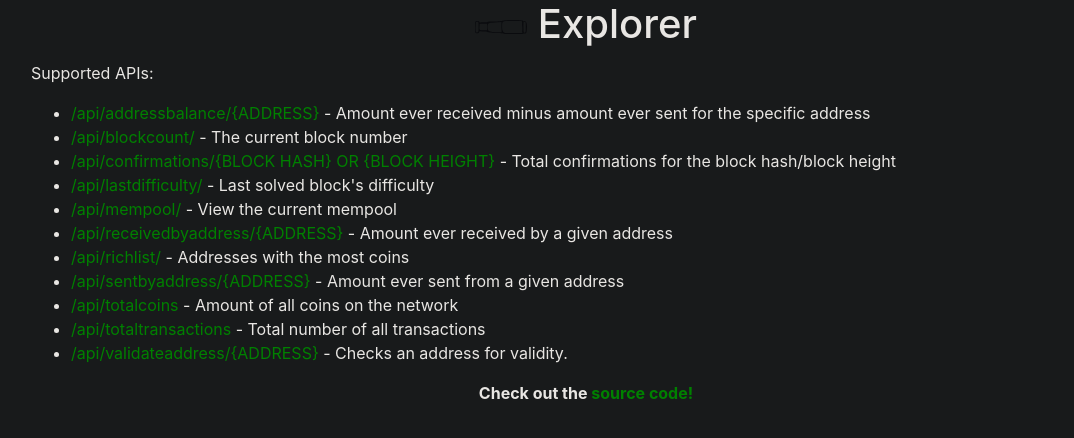
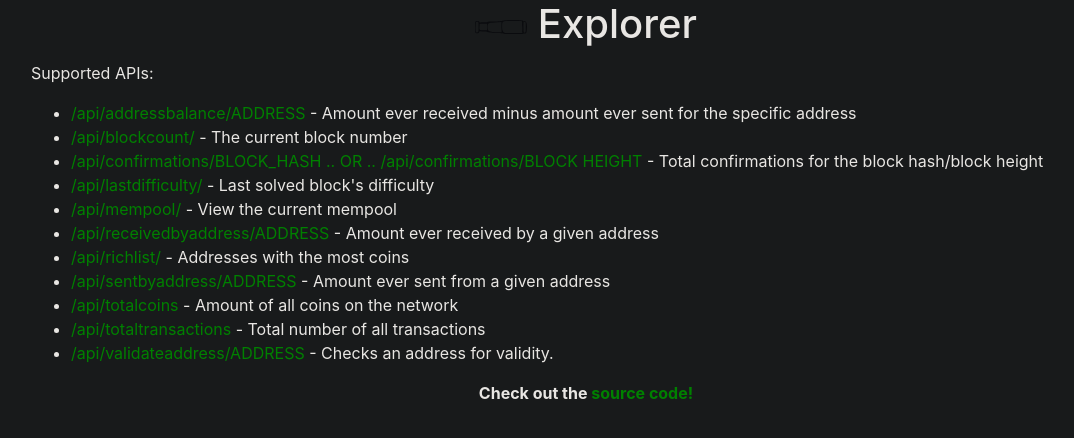
Before and after one commit to CryptocurrencyExplorer/CryptocurrencyExplorer, a Python web app: template Explorer/templates/api_index.html in a window 1280 px wide. Shown: the top 438 px of the page, without its empty margins (54-1128 px from the left). Run offline with Jinja, Linux system fonts and the light colour scheme; the template is opened without the code that fills it, so the values that code supplies are empty.

Commit message:
address.html: Pagination. Ability to easily iterate between pages. Don't show pages if there's just one page -- duh. api_index.html: Using {} looks bad. app.py: Addresses now order_by id. Also pagination -- 1000 per page. index.html: Add a link to the api

```diff
--- a/Explorer/templates/api_index.html
+++ b/Explorer/templates/api_index.html
@@ -12,17 +12,17 @@
 {% block additional_body %}
             <p>Supported APIs:</p>
             <ul>
-                <li><a href="/api/addressbalance/">/api/addressbalance/{ADDRESS}</a> - Amount ever received minus amount ever sent for the specific address</li>
+                <li><a href="/api/addressbalance/">/api/addressbalance/ADDRESS</a> - Amount ever received minus amount ever sent for the specific address</li>
                 <li><a href="/api/blockcount/">/api/blockcount/</a> - The current block number</li>
-                <li><a href="/api/confirmations/">/api/confirmations/{BLOCK HASH} OR {BLOCK HEIGHT}</a> - Total confirmations for the block hash/block height</li>
+                <li><a href="/api/confirmations/">/api/confirmations/BLOCK_HASH .. OR .. /api/confirmations/BLOCK HEIGHT</a> - Total confirmations for the block hash/block height</li>
                 <li><a href="/api/lastdifficulty/">/api/lastdifficulty/</a> - Last solved block's difficulty</li>
                 <li><a href="/api/mempool/">/api/mempool/</a> - View the current mempool</li>
-                <li><a href="/api/receivedbyaddress/">/api/receivedbyaddress/{ADDRESS}</a> - Amount ever received by a given address</li>
+                <li><a href="/api/receivedbyaddress/">/api/receivedbyaddress/ADDRESS</a> - Amount ever received by a given address</li>
                 <li><a href="/api/richlist/">/api/richlist/</a> - Addresses with the most coins</li>
-                <li><a href="/api/sentbyaddress/">/api/sentbyaddress/{ADDRESS}</a> - Amount ever sent from a given address</li>
+                <li><a href="/api/sentbyaddress/">/api/sentbyaddress/ADDRESS</a> - Amount ever sent from a given address</li>
                 <li><a href="/api/totalcoins">/api/totalcoins</a> - Amount of all coins on the network</li>
                 <li><a href="/api/totaltransactions">/api/totaltransactions</a> - Total number of all transactions</li>
-                <li><a href="/api/validateaddress/">/api/validateaddress/{ADDRESS}</a> - Checks an address for validity.</li>
+                <li><a href="/api/validateaddress/">/api/validateaddress/ADDRESS</a> - Checks an address for validity.</li>
             </ul>
 {% endblock %}
 
--- a/Explorer/templates/index.html
+++ b/Explorer/templates/index.html
@@ -10,7 +10,7 @@
 {% block start_body %}{{ super() }}{% endblock %}
 
 {% block additional_body %}
-            <p class="pull-right">{% if (hi + count) > latest_block %}&#60;&#60;{% else %}<a href="?hi={{ latest_block }}&count={{ count }}">&#60;&#60;</a>{% endif %} {% if (hi + count) > latest_block %}&#60;{% else %}<a href="?hi={{ hi + count }}&count={{ count }}">&#60;</a>{% endif %} {% if (hi-count) <= 0 %}>{% else %}<a href="?hi={{ hi - count }}&count={{ count }}">&#62;</a>{% endif %} {% if (count - hi) >= 0 %}&#62;&#62;{% else %}<a href="?hi={{ count - 1 }}&count={{ count }}">&#62;&#62;</a>{% endif %} {% if count == 50 %}50{% else %}<a href="?count=50&hi={{ hi }}">50</a>{% endif %} {% if count == 125 %}125{% else %}<a href="?count=125&hi={{ hi }}">125</a>{% endif %} {% if count == 250 %}250{% else %}<a href="?count=250&hi={{ hi }}">250</a>{% endif %} {% if count == 500 %}500{% else %}<a href="?count=500&hi={{ hi }}">500</a>{% endif %}  <a href="/">Search</a>  [<a href="/api/mempool">current mempool</a>]</p>
+            <p class="pull-right">{% if (hi + count) > latest_block %}&#60;&#60;{% else %}<a href="?hi={{ latest_block }}&count={{ count }}">&#60;&#60;</a>{% endif %} {% if (hi + count) > latest_block %}&#60;{% else %}<a href="?hi={{ hi + count }}&count={{ count }}">&#60;</a>{% endif %} {% if (hi-count) <= 0 %}>{% else %}<a href="?hi={{ hi - count }}&count={{ count }}">&#62;</a>{% endif %} {% if (count - hi) >= 0 %}&#62;&#62;{% else %}<a href="?hi={{ count - 1 }}&count={{ count }}">&#62;&#62;</a>{% endif %} {% if count == 50 %}50{% else %}<a href="?count=50&hi={{ hi }}">50</a>{% endif %} {% if count == 125 %}125{% else %}<a href="?count=125&hi={{ hi }}">125</a>{% endif %} {% if count == 250 %}250{% else %}<a href="?count=250&hi={{ hi }}">250</a>{% endif %} {% if count == 500 %}500{% else %}<a href="?count=500&hi={{ hi }}">500</a>{% endif %}  <a href="/">Search</a>  [<a href="/api/mempool">current mempool</a>]  [<a href="/api/">API</a>]</p>
                 <table class="table table-striped table-hover"><tr><th>Block</th><th>Time (UTC)</th><th>Transactions</th><th>Value Out</th><th>Difficulty</th><th>Outstanding</th><th>Average Age</th><th>Chain Age</th></tr>
                     {% for each in front_page_blocks %}
                      <tr><td><a href="/block/{{ each.hash }}">{{ each.height }}</a></td><td>{{ format_time(each.time) }}</td><td>{{ each.transactions }}</td><td>{{ each.value_out }}</td><td>{{ each.difficulty }}</td><td>{{ each.outstanding }}</td><td>?</td><td>{{ chain_age(each.time,genesis_time) }}</td></tr>
```
Also changed, not shown: Explorer/app.py (+12 -1 lines), Explorer/templates/address.html (+8 -1 lines).
